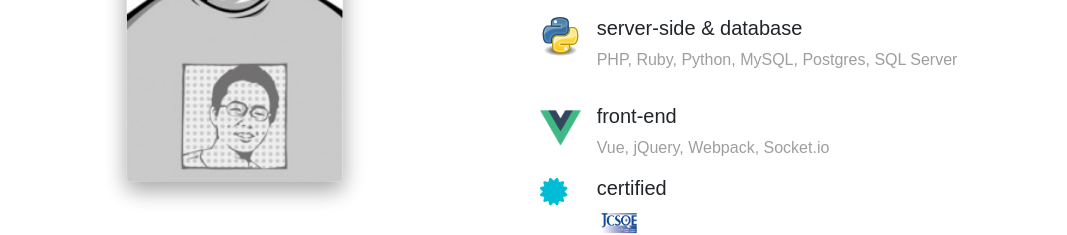
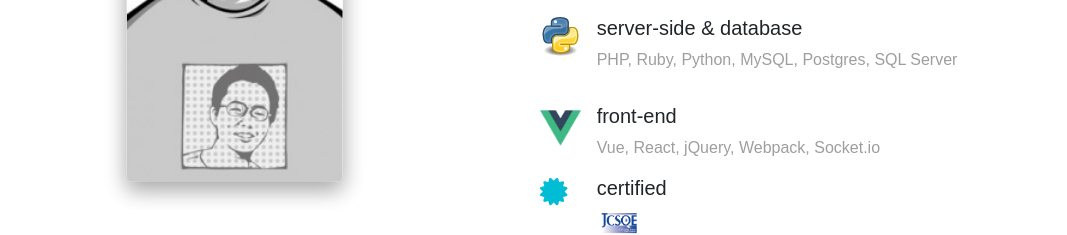
Before and after one commit to nobiki/portfolio, a React (Create React App) app in the folder src/app/: page / in a window 1280 px wide. Shown: the part 1080-1315 px from the top of the page, without its empty margins (53-1120 px from the left). Built offline with nearby package versions, Linux system fonts and the light colour scheme; no server answers.

Commit message:
modified:   src/app/src/components/portfolio/Profile.js

```diff
--- a/src/app/src/components/portfolio/Profile.js
+++ b/src/app/src/components/portfolio/Profile.js
@@ -39,7 +39,7 @@ class Profile extends Component {
                 <div className="col-10">
                   <h5 className="font-bold">front-end</h5>
                   <p className="grey-text">
-                    Vue, jQuery, Webpack, Socket.io
+                    Vue, React, jQuery, Webpack, Socket.io
                   </p>
                 </div>
               </div>
```
